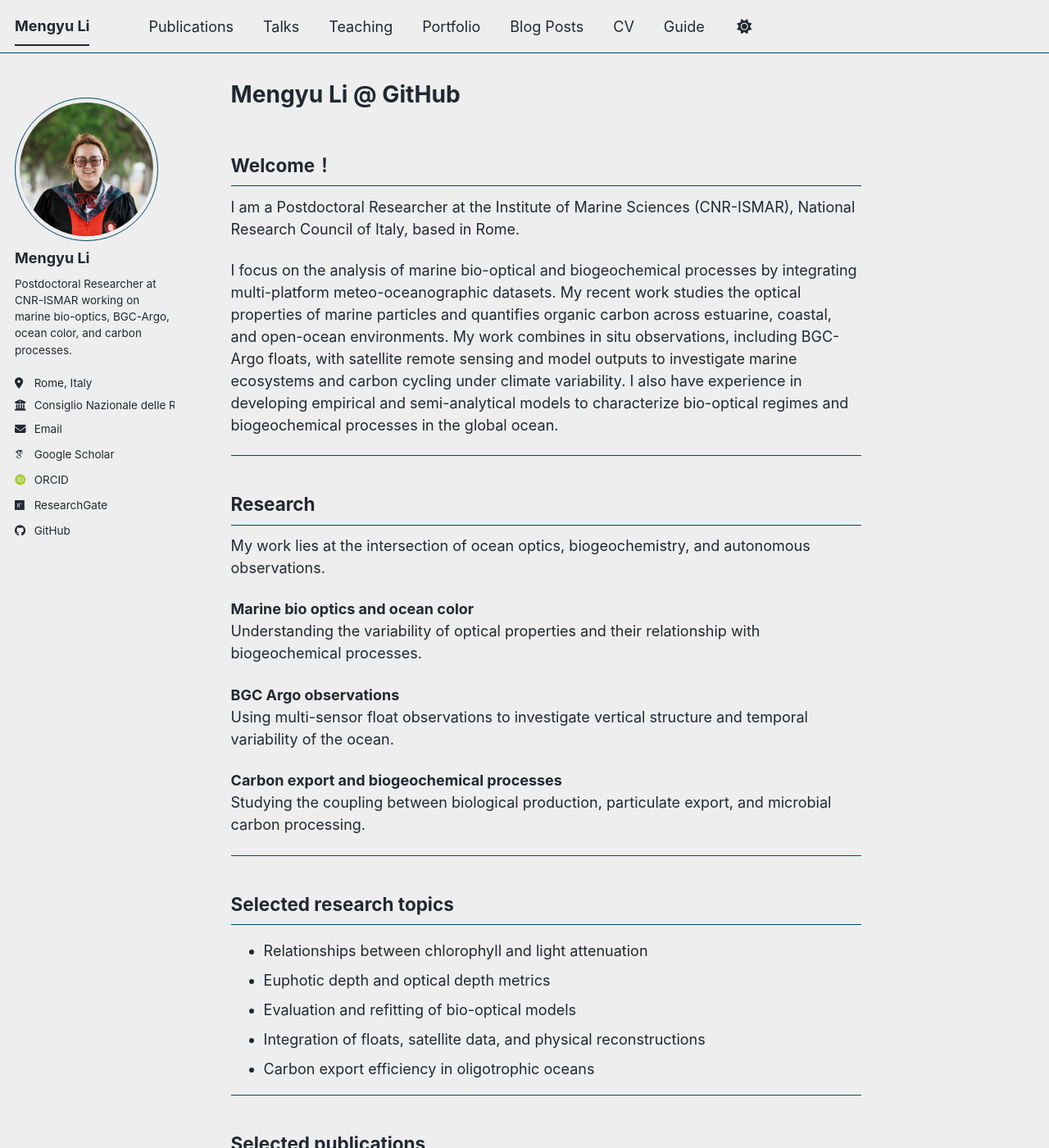
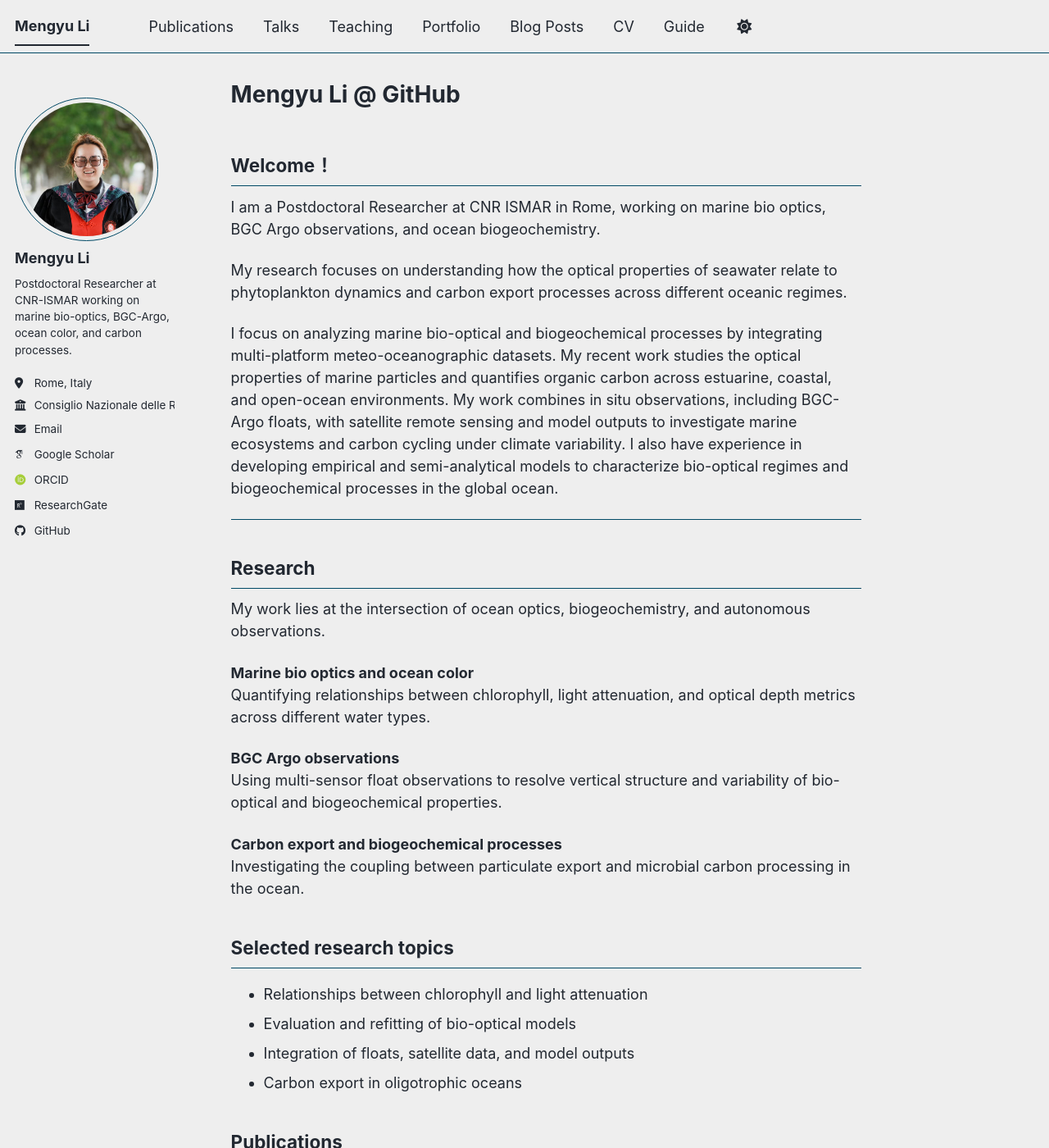
Before and after one commit to MengyuLi15/MengyuLi15.github.io, a Jekyll site: the page built from _pages/about.md, in a window 1280 px wide and 1400 px high. Shown: the whole window at 82% size. Built offline with Jekyll 4.4.1, drawn with Linux system fonts in a browser that asks for light colours; some web fonts are replaced; a script bundle is joined from its source files by our own code; library files that are not in the unit come from our copies.

Commit message:
about.md

```diff
--- a/_pages/about.md
+++ b/_pages/about.md
@@ -9,9 +9,11 @@ redirect_from:
 
 ## Welcome！
 
-I am a Postdoctoral Researcher at the Institute of Marine Sciences (CNR-ISMAR), National Research Council of Italy, based in Rome.
+I am a Postdoctoral Researcher at CNR ISMAR in Rome, working on marine bio optics, BGC Argo observations, and ocean biogeochemistry.
 
-I focus on the analysis of marine bio-optical and biogeochemical processes by integrating multi-platform meteo-oceanographic datasets. My recent work studies the optical properties of marine particles and quantifies organic carbon across estuarine, coastal, and open-ocean environments. My work combines in situ observations, including BGC-Argo floats, with satellite remote sensing and model outputs to investigate marine ecosystems and carbon cycling under climate variability. I also have experience in developing empirical and semi-analytical models to characterize bio-optical regimes and biogeochemical processes in the global ocean.
+My research focuses on understanding how the optical properties of seawater relate to phytoplankton dynamics and carbon export processes across different oceanic regimes.
+
+I focus on analyzing marine bio-optical and biogeochemical processes by integrating multi-platform meteo-oceanographic datasets. My recent work studies the optical properties of marine particles and quantifies organic carbon across estuarine, coastal, and open-ocean environments. My work combines in situ observations, including BGC-Argo floats, with satellite remote sensing and model outputs to investigate marine ecosystems and carbon cycling under climate variability. I also have experience in developing empirical and semi-analytical models to characterize bio-optical regimes and biogeochemical processes in the global ocean.
 
 ---
 
@@ -20,27 +22,22 @@ I focus on the analysis of marine bio-optical and biogeochemical processes by in
 My work lies at the intersection of ocean optics, biogeochemistry, and autonomous observations.
 
 **Marine bio optics and ocean color**
-Understanding the variability of optical properties and their relationship with biogeochemical processes.
+Quantifying relationships between chlorophyll, light attenuation, and optical depth metrics across different water types.
 
 **BGC Argo observations**
-Using multi-sensor float observations to investigate vertical structure and temporal variability of the ocean.
+Using multi-sensor float observations to resolve vertical structure and variability of bio-optical and biogeochemical properties.
 
 **Carbon export and biogeochemical processes**
-Studying the coupling between biological production, particulate export, and microbial carbon processing.
-
----
+Investigating the coupling between particulate export and microbial carbon processing in the ocean.
 
 ## Selected research topics
 
 - Relationships between chlorophyll and light attenuation
-- Euphotic depth and optical depth metrics
 - Evaluation and refitting of bio-optical models
-- Integration of floats, satellite data, and physical reconstructions
-- Carbon export efficiency in oligotrophic oceans
+- Integration of floats, satellite data, and model outputs
+- Carbon export in oligotrophic oceans
 
----
-
-## Selected publications
+## Publications
 
 A full list of publications can be found on the [Publications](/publications/) page.
 
```
